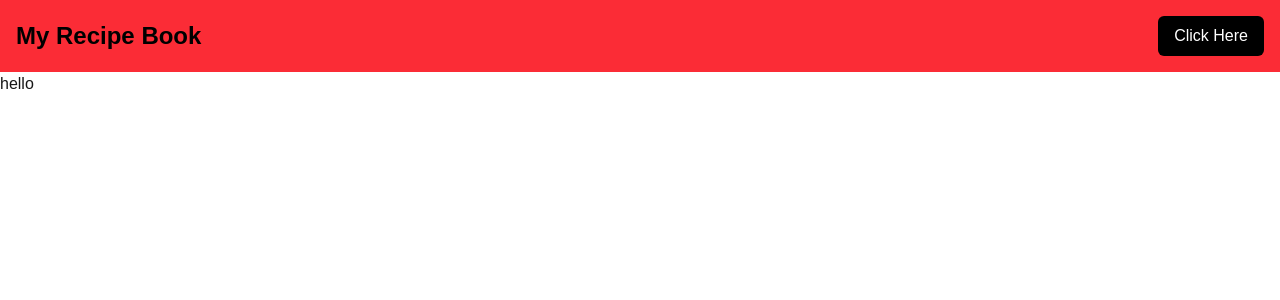
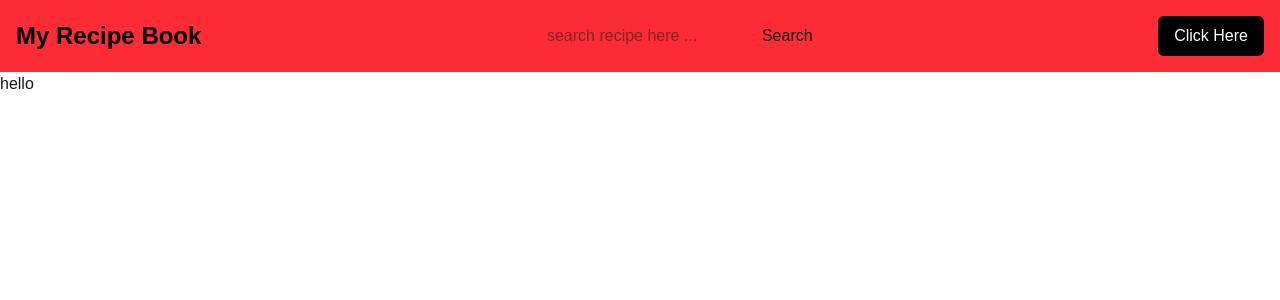
Before and after one commit to MBilalShaikh2003/dynamicRouting-Next, a Next.js app in the folder dynamicrouting/: page / in a window 1280 px wide. Shown: the top 300 px of the page. Built offline with nearby package versions, Linux system fonts and the light colour scheme.

Commit message:
added filtering item based on name

```diff
--- a/dynamicrouting/src/app/Recipes/[slug]/page.jsx
+++ b/dynamicrouting/src/app/Recipes/[slug]/page.jsx
@@ -28,8 +28,8 @@ export default function RecipeDetail() {
       <Image
         src={recipe.image}
         alt={recipe.title}
-        width={600}
-        height={400}
+        width={400}
+        height={200}
         className="rounded mb-4"
       />
       <p className="text-lg">{recipe.description}</p>
--- a/dynamicrouting/src/app/components/header.jsx
+++ b/dynamicrouting/src/app/components/header.jsx
@@ -2,17 +2,32 @@
 
 import React from 'react';
 import { useRouter } from 'next/navigation'; // ✅ Correct import for App Router
-
+import { useState } from 'react';
+import recipes from '../data/recipe';
 const Headers = () => {
   const router = useRouter();
-
+  const [item,setItem]=useState('')
   const handleClick = () => {
     router.push('/Recipes');
   };
+const handleSearch=()=>{
+  const match=recipes.find((r)=>r.title.toLowerCase()=== item.toLowerCase())
 
+if(match){
+  router.push(`/Recipes/${match.slug}`)
+}
+else{
+  alert("not found")
+}
+}
   return (
     <header className="bg-red-500 p-4 flex justify-between items-center">
       <h1 className="text-2xl font-bold text-black">My Recipe Book</h1>
+      <div className=' flex gap-2'>
+        <input type="text" value={item} placeholder='search recipe here ...' onChange={(e)=>setItem(e.target.value)} className='' />
+        <button onClick={handleSearch}>Search </button>
+      </div>
+
       <button
         className="bg-black text-white px-4 py-2 rounded-md hover:opacity-80 transition"
         onClick={handleClick}
```
